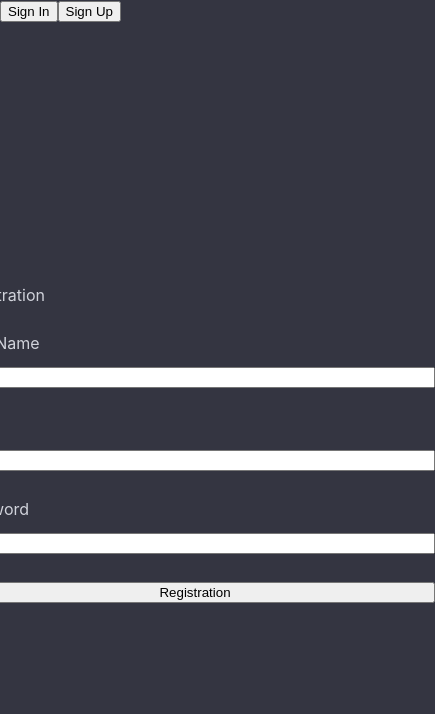
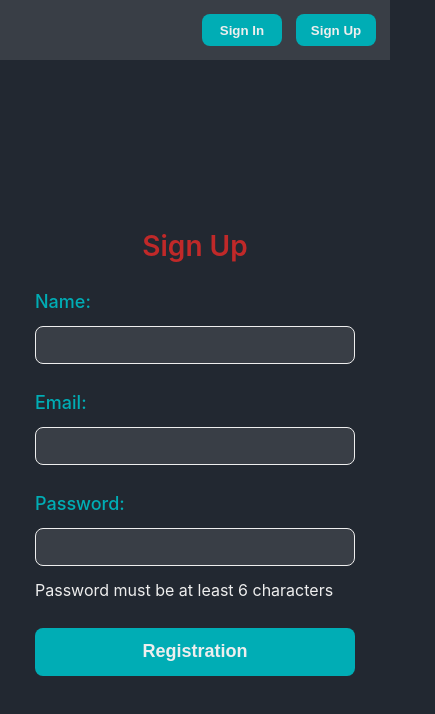
Before and after one commit to AndreySavchenkov/chatGPT, a Next.js app: page /sign-up in a window 390 px wide. Shown: the top 714 px of the page, 435 px wide, since content can reach past the window. Built offline with nearby package versions, Linux system fonts and the light colour scheme; no server answers.

Commit message:
change styles for sign up, sign in

```diff
--- /dev/null
+++ b/components/AppHeader/AppHeader.module.scss
@@ -0,0 +1,37 @@
+.menu {
+  display: flex;
+  justify-content: end;
+  align-items: center;
+  gap: 14px;
+  padding: 14px;
+  background-color: #393E46;
+
+  &_button {
+    width: 80px;
+    height: 32px;
+    border-radius: 8px;
+    border: none;
+    color: #EEEEEE;
+    background-color: #00ADB5;
+    cursor: pointer;
+    font-weight: 600;
+
+    &:hover{
+      background-color: #03969d;
+    }
+    &:active {
+      background-color: #037f85;
+    }
+  }
+
+  &_logout {
+    background-color: #c02929;
+
+    &:hover{
+      background-color: #a12020;
+    }
+    &:active {
+      background-color: #8c1b1b;
+    }
+  }
+}
--- a/components/AppHeader/AppHeader.tsx
+++ b/components/AppHeader/AppHeader.tsx
@@ -2,6 +2,8 @@ import React, {useEffect, useState} from 'react';
 import {getToken, removeToken} from "../../helper/token";
 import {useRouter} from "next/router";
 import axios from "axios";
+import styles from './AppHeader.module.scss';
+import cn from 'classnames';
 
 type UserType = {
   blocked: boolean;
@@ -43,17 +45,19 @@ const token = getToken();
     }
   }, [token])
 
+  const logoutClass = cn(styles.menu_button, styles.menu_logout);
+
   return (
-    <div>
+    <div className={styles.menu}>
       {user ? (
         <>
           <span>{user.username}</span>
-          <button onClick={handleLogout}>Logout</button>
+          <button className={logoutClass} onClick={handleLogout}>Logout</button>
         </>
       ) : (
         <>
-          <button onClick={()=>router.push('/sign-in')}>Sign In</button>
-          <button onClick={()=>router.push('/sign-up')}>Sign Up</button>
+          <button className={styles.menu_button} onClick={()=>router.push('/sign-in')}>Sign In</button>
+          <button className={styles.menu_button} onClick={()=>router.push('/sign-up')}>Sign Up</button>
         </>
       )}
     </div>
--- a/package.json
+++ b/package.json
@@ -22,6 +22,7 @@
     "react-dom": "18.2.0",
     "react-hook-form": "^7.43.5",
     "react-syntax-highlighter": "^15.5.0",
+    "react-toastify": "^9.1.2",
     "sass": "^1.59.2",
     "strapi-sdk-javascript": "^0.3.3",
     "typescript": "4.9.5"
--- a/pages/_app.tsx
+++ b/pages/_app.tsx
@@ -2,6 +2,8 @@ import '../styles/globals.scss'
 import type {AppProps} from 'next/app'
 import {useEffect, useState} from "react";
 import AppHeader from "../components/AppHeader/AppHeader";
+import { ToastContainer } from 'react-toastify';
+import 'react-toastify/dist/ReactToastify.css';
 
 export default function App({Component, pageProps}: AppProps) {
   const [apiKey, setApiKey] = useState('');
@@ -12,6 +14,7 @@ export default function App({Component, pageProps}: AppProps) {
 
   return (
     <>
+      <ToastContainer />
       <AppHeader/>
       <Component {...pageProps} apiKey={apiKey}/>
     </>
--- a/pages/index.tsx
+++ b/pages/index.tsx
@@ -88,7 +88,7 @@ const Home:FC<HomeProps> = ({apiKey}) => {
               return (
                 <div key={index} style={{flexDirection: message.role === 'user' ? 'row-reverse' : 'row'}}
                      className={styles.message}>
-                  <span className={styles.message_role}>{message.role}</span>
+                  <span className={styles.message_role}>{message.role === 'user' ? 'You' : 'AI'}</span>
                   <div className={styles.message_content}>
                     {replaceCodeInString(message.content)}
                   </div>
--- a/pages/sign-in/index.module.scss
+++ b/pages/sign-in/index.module.scss
@@ -2,7 +2,7 @@
   display: flex;
   justify-content: center;
   align-items: center;
-  height: 100vh;
+  height: calc(100vh - 60px);
 }
 
 .form {
@@ -11,9 +11,60 @@
   gap: 28px;
   min-width: 480px;
 
+  @media (max-width: 600px) {
+    min-width: 320px;
+  }
+
+  &_title {
+    text-align: center;
+    font-weight: 600;
+    font-size: 28px;
+    color: #c02929;
+  }
+
+  &_label {
+    font-weight: 500;
+    font-size: 18px;
+    color: #00ADB5;
+  }
+
+  &_input {
+    height: 38px;
+    padding: 12px;
+    font-size: 16px;
+    border-radius: 8px;
+    color: #EEEEEE;
+    background-color: #393E46;
+    border: 1px solid #EEEEEE;
+  }
+
   &_field {
     display: flex;
     flex-direction: column;
     gap: 14px;
   }
+
+  &_button {
+    height: 48px;
+    border-radius: 8px;
+    border: none;
+    color: #EEEEEE;
+    background-color: #00ADB5;
+    cursor: pointer;
+    font-weight: 600;
+    font-size: 18px;
+
+    &:hover{
+      background-color: #03969d;
+    }
+
+    &:active {
+      background-color: #037f85;
+    }
+
+    &:disabled {
+      background-color: #00ADB5;
+      cursor: not-allowed;
+    }
+  }
 }
--- a/pages/sign-up/index.module.scss
+++ b/pages/sign-up/index.module.scss
@@ -2,7 +2,7 @@
   display: flex;
   justify-content: center;
   align-items: center;
-  height: 100vh;
+  height: calc(100vh - 60px);
 }
 
 .form {
@@ -11,9 +11,60 @@
   gap: 28px;
   min-width: 480px;
 
+  @media (max-width: 600px) {
+    min-width: 320px;
+    }
+
+  &_title {
+    text-align: center;
+    font-weight: 600;
+    font-size: 28px;
+    color: #c02929;
+  }
+
+  &_label {
+    font-weight: 500;
+    font-size: 18px;
+    color: #00ADB5;
+  }
+
+  &_input {
+    height: 38px;
+    padding: 12px;
+    font-size: 16px;
+    border-radius: 8px;
+    color: #EEEEEE;
+    background-color: #393E46;
+    border: 1px solid #EEEEEE;
+  }
+
   &_field {
     display: flex;
     flex-direction: column;
     gap: 14px;
   }
+
+  &_button {
+    height: 48px;
+    border-radius: 8px;
+    border: none;
+    color: #EEEEEE;
+    background-color: #00ADB5;
+    cursor: pointer;
+    font-weight: 600;
+    font-size: 18px;
+
+    &:hover{
+      background-color: #03969d;
+    }
+
+    &:active {
+      background-color: #037f85;
+    }
+
+    &:disabled {
+      background-color: #00ADB5;
+      cursor: not-allowed;
+    }
+  }
 }
--- a/pages/sign-up/index.tsx
+++ b/pages/sign-up/index.tsx
@@ -1,58 +1,68 @@
-import React from 'react';
+import React, {useState} from 'react';
 import {Controller, useForm} from "react-hook-form";
 import styles from './index.module.scss';
 import axios from "axios";
 import {useRouter} from "next/router";
+import {toast} from "react-toastify";
 
 const Index = () => {
+  const [isLoading, setIsLoading] = useState(false);
   const {handleSubmit, control} = useForm();
 
   const router = useRouter();
 
   const onSubmit = async (data: any) => {
-    try{
+    try {
+      setIsLoading(true)
       await axios.post(`https://limitless-hollows-24003.herokuapp.com/api/auth/local/register`, {
         email: data.email,
         password: data.password,
         username: data.userName,
-      }).then(() => router.push('/sign-in'))
+      }).then(() => {
+        toast.success('Registration was successful!');
+        router.push('/sign-in')
+      })
     } catch (error) {
-      console.log(error)
+      toast.error('Failed to register');
+    } finally {
+      setIsLoading(false);
     }
   }
 
   return (
     <div className={styles.container}>
       <form onSubmit={handleSubmit(onSubmit)} className={styles.form}>
-        <span>Registration</span>
+        <span className={styles.form_title}>Sign Up</span>
         <div className={styles.form_field}>
-          <span>User Name</span>
+          <span className={styles.form_label}>Name:</span>
           <Controller
             name={'userName'}
             control={control}
             render={({field}) => (
-              <input {...field}/>
+              <input className={styles.form_input} {...field}/>
             )}/>
         </div>
         <div className={styles.form_field}>
-          <span>Email</span>
+          <span className={styles.form_label}>Email:</span>
           <Controller
             name={'email'}
             control={control}
             render={({field}) => (
-              <input {...field}/>
+              <input className={styles.form_input} type='email' {...field}/>
             )}/>
         </div>
         <div className={styles.form_field}>
-          <span>Password</span>
+          <span className={styles.form_label}>Password:</span>
           <Controller
             name={'password'}
             control={control}
             render={({field}) => (
-              <input {...field}/>
+              <input className={styles.form_input} type='password' {...field}/>
             )}/>
+          <span>Password must be at least 6 characters</span>
         </div>
-        <button type='submit'>Registration</button>
+        <button disabled={isLoading} className={styles.form_button}
+                type='submit'>{isLoading ? '...' : 'Registration'}</button>
       </form>
     </div>
   );
--- a/styles/Home.module.scss
+++ b/styles/Home.module.scss
@@ -2,12 +2,12 @@
   margin: 0;
   padding: 0 2rem;
 
-  color: #D1D3DB;
-  background: #343541;
+  color: #EEEEEE;
+  background: #222831;
 }
 
 .title {
-  color: rgb(64, 181, 181);
+  color: #00ADB5;
   text-align: center;
   margin-top: 20px;
   font-size: 28px;
@@ -20,7 +20,7 @@
   justify-content: space-between;
   margin: 0 auto;
   max-width: 900px;
-  height: calc(100vh - 73px);
+  height: calc(100vh - 73px - 60px);
 }
 
 .messages {
@@ -41,13 +41,14 @@
 
   &_content {
     max-width: 745px;
-    background-color: rgb(68, 70, 84);
+    background-color: #393E46;
     padding: 10px;
     border-radius: 8px;
   }
 
   &_role {
-    color: indianred;
+    color: #00ADB5;
+    font-weight: 600;
   }
 }
 
@@ -61,17 +62,17 @@
     height: 48px;
     padding: 12px;
     border-radius: 8px;
-    border: 1px solid #FFF;
-    color: #D1D3DB;
-    background-color: rgb(68, 70, 84);
+    border: 1px solid #EEEEEE;
+    color: #EEEEEE;
+    background-color: #393E46;
   }
 
   button {
     width: 160px;
     border-radius: 8px;
     border: none;
-    color: #FFF;
-    background-color: #10A37F;
+    color: #EEEEEE;
+    background-color: #00ADB5;
     cursor: pointer;
   }
 }
@@ -99,7 +100,7 @@
   width: 10px;
   height: 10px;
   border-radius: 50%;
-  background-color: white;
+  background-color: #EEEEEE;
   animation: loader 0.5s infinite ease-in-out;
 }
 
--- /dev/null
+++ b/styles/colors.scss
@@ -0,0 +1,6 @@
+:root{
+  --background: #222831;
+  --second-background: #393E46;
+  --button:  #00ADB5;
+  --font: #EEEEEE;
+}
--- a/styles/globals.scss
+++ b/styles/globals.scss
@@ -5,8 +5,8 @@ body {
   font-family: -apple-system, BlinkMacSystemFont, Segoe UI, Roboto, Oxygen,
   Ubuntu, Cantarell, Fira Sans, Droid Sans, Helvetica Neue, sans-serif;
 
-  color: #D1D3DB;
-  background: #343541;
+  color: #EEEEEE;
+  background: #222831;
 }
 
 a {
```
Also changed, not shown: pages/sign-in/index.tsx (+16 -13 lines), 1 other file (tests, documents, lock files or other folders).
